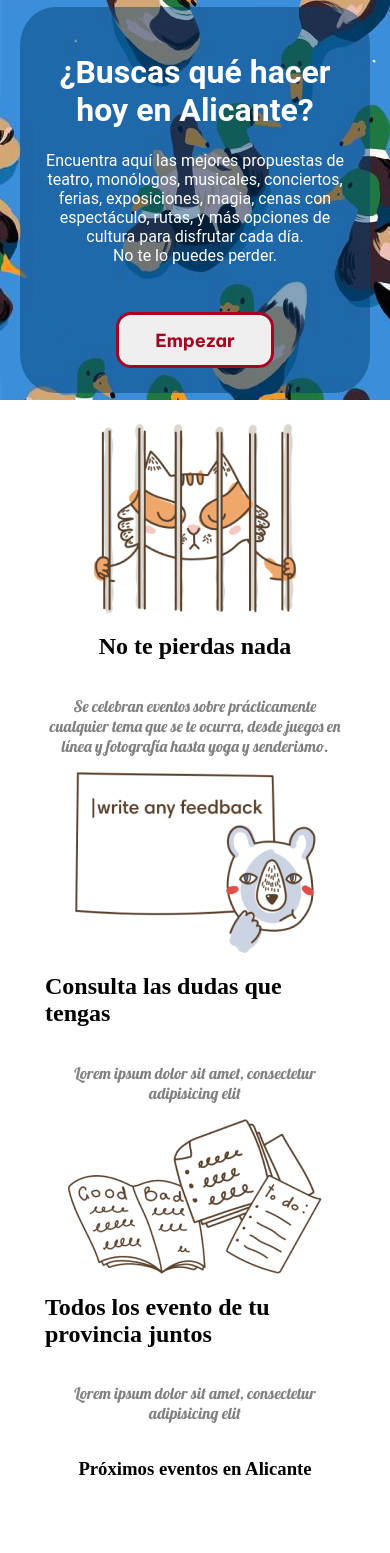
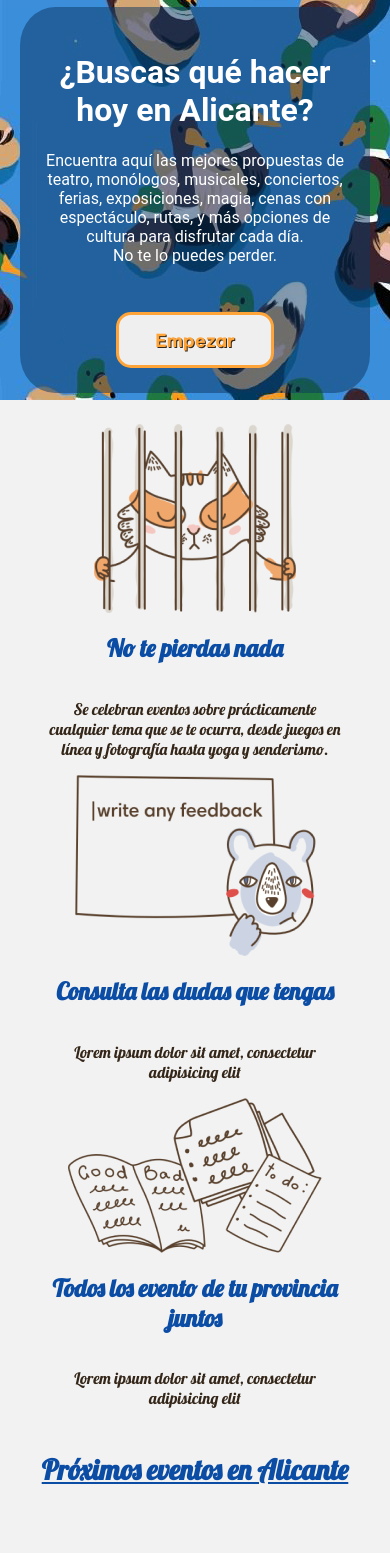
Before and after one commit to drapper-drake/landing_anec, a website built with Vite: page src/index.html in a window 390 px wide. Shown: the top 1553 px of the page. Built offline with nearby package versions, Linux system fonts and the light colour scheme; grey boxes are pictures that could not be loaded.

Commit message:
Color palette changed
Color variables has been changed to fit the new color palette.
Colors added and not used are marked with a comment.
Added a color with opacity to the variables to have transparency.
Text-shadow added in cta to improve text visibility (may change alter).

```diff
--- a/src/css/index.css
+++ b/src/css/index.css
@@ -1,16 +1,21 @@
 @import url("https://fonts.googleapis.com/css2?family=Be+Vietnam+Pro:ital,wght@0,100;0,400;0,700;1,100;1,400;1,700&family=Lobster&display=swap%27");
 
 :root {
-  --bg-color: #f2f2f2;
-  --color-primary: #023e73;
   --color-primary-60: #023e7379;
-  --color-secundary: #084da6;
-  --bg-color-dark: #bfa26b;
-  --color-contrast: #a60321;
+  --bg-light: #F2F2F2;
+  --bg-dark: #0B3762;
+  --bg-dark-transp: #0B376280;
+  --color-text-bg-light: #342618; /* Usado en texto (p) de card-one y sombra de cta */
+  --color-text-bg-dark: #FFFFFF;
+  --color-contrast-bg-light: #0B4DA5;
+  --color-contrast-bg-dark: #FFA438; /* No usado aún */
+  --color-links-cta: #FFA438;
+  --color-links-visited: #8197BA; /* No usado aún */
 }
 
 body {
   margin: auto 0;
+  background: var(--bg-light);
 }
 
 header {
@@ -26,7 +31,7 @@ header {
 .hero-container {
   width: 450px;
   padding: 25px;
-  background: var(--color-primary-60);
+  background: var(--bg-dark-transp);
   border-radius: 10%;
   display: flex;
   flex-direction: column;
@@ -35,7 +40,7 @@ header {
 }
 
 .title-text {
-  color: white;
+  color: var(--color-text-bg-dark);
   font-family: Roboto, sans-serif;
   text-align: center;
 }
@@ -61,33 +66,35 @@ main {
   align-items: center;
 }
 
-.container-gallery-card h3 {
+.container-gallery-card h2 {
+  color: var(--color-contrast-bg-light);
   font-family: Lobster, sans-serif;
   text-align: center;
 }
 
 .container-gallery-card p {
-  color: grey;
+  color: var(--color-text-bg-light);
   font-family: Lobster, sans-serif;
   text-align: center;
 }
 
 .btn-cta {
   padding: 0.75em 2em;
-  border: 3px solid var(--color-contrast);
+  border: 3px solid var(--color-links-cta);
   border-radius: 15px;
-  color: var(--color-contrast);
+  color: var(--color-links-cta);
   font-family: "Be Vietnam Pro", sans-serif;
   font-size: 18px;
   font-weight: bold;
   text-align: center;
+  text-shadow: 1px 1px var(--color-text-bg-light);
   cursor: pointer;
   transition: 1s;
 }
 
 .btn-cta:hover {
-  background-color: var(--color-contrast);
-  color: #ffffff;
+  background-color: var(--color-links-cta);
+  color: var(--color-text-bg-dark);
 }
 
 .cta-custom-events {
@@ -96,7 +103,7 @@ main {
   flex-direction: row;
   justify-content: space-between;
   margin: 1em auto;
-  color: var(--color-primary);
+  color: var(--bg-dark);
 }
 
 .cta-custom-events h4 {
@@ -116,18 +123,18 @@ main {
   align-items: center;
 }
 
-.gallery-events h2 {
+.gallery-events h3 {
   font-family: Lobster, cursive;
   font-size: 40px;
-  color: var(--color-contrast);
+  color: var(--color-contrast-bg-light);
   text-decoration: underline;
 }
 
 footer {
   width: 100%;
   min-height: 200px;
-  background-color: var(--color-primary);
-  color: var(--bg-color);
+  background-color: var(--bg-dark);
+  color: var(--bg-light);
   font-family: "Be Vietnam Pro", sans-serif;
   font-size: 18px;
   text-align: center;
@@ -137,7 +144,7 @@ footer {
 
 .container-img {
   width: 80%;
-  background: white;
+  background: var(--bg-light);
   border-radius: 15px;
   display: flex;
   flex-wrap: wrap;
@@ -165,10 +172,10 @@ footer {
 }
 
 .card {
-  background: var(--color-primary);
+  background: var(--bg-dark);
   border-radius: 25px;
   text-align: center;
-  color: var(--bg-color);
+  color: var(--bg-light);
 }
 
 .card > img {
@@ -214,7 +221,7 @@ footer {
     align-items: center;
   }
 
-  .gallery-events h2 {
+  .gallery-events h3 {
     font-size: 28px;
   }
 
```
